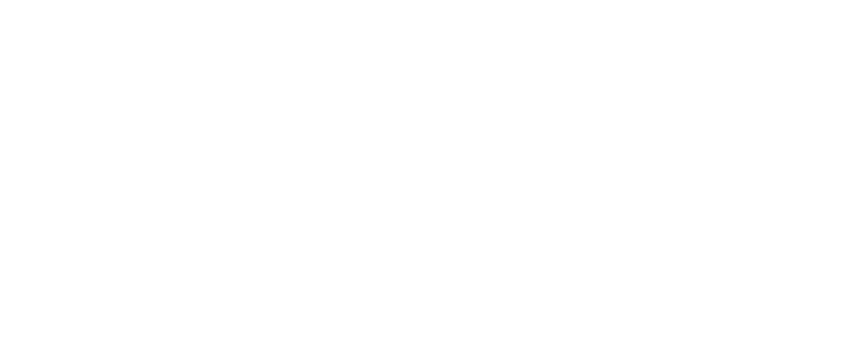
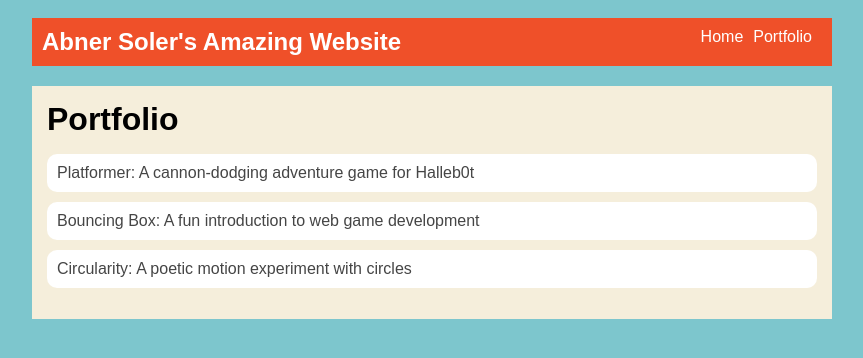
Before and after one commit to abnersoler08/abnersoler08.github.io, a plain HTML site: page portfolio.html in a window 1280 px wide. Shown: the whole page, without its empty margins (208-1071 px from the left). Drawn offline with Linux system fonts and the light colour scheme.

Commit message:
add portfolio page to website

```diff
--- a/portfolio.html
+++ b/portfolio.html
@@ -1,13 +1,42 @@
 <!DOCTYPE html>
 <html>
   <head>
-    <title>CHANGE ME</title>
+    <title>My Awesome Website</title>
+    <link rel="stylesheet" href="style.css" />
   </head>
 
   <body>
     <!-- All content goes here -->
     <div id="all-contents">
+      <nav>
+        <h1>Abner Soler's Amazing Website</h1>
+        <ul id="nav-ul">
+          <ul id="nav-ul">
+            <a href="index.html">Home</a>
+          </li>
+          <li class="nav-li">
+            <a href="portfolio.html">Portfolio</a>
+          </li>
+        </ul>
+      </nav>
 
+      <main>
+        <div class="content">
+          <h1>Portfolio</h1>
+          <ul id="portfolio">
+            <li>
+              <a href="projects/platformer/">Platformer: A cannon-dodging adventure game for Halleb0t</a>
+            </li>
+            <li>
+              <a href="projects/bouncing-box/">Bouncing Box: A fun introduction to web game development</a>
+            </li>
+            <li>
+              <a href="projects/circularity/">Circularity: A poetic motion experiment with circles</a>
+            </li>
+
+          </ul>
+        </div>
+      </main>
     </div>
   </body>
 </html>
--- a/style.css
+++ b/style.css
@@ -74,3 +74,28 @@ main {
 h2, h3 {
     margin: 0px;
 }
+/* Portfolio styles */
+.content h1 {
+    color: black;
+  }
+
+  #portfolio {
+    list-style-type: none;
+    padding-left: 0;
+  }
+
+  #portfolio li {
+    background: #fff;
+    padding: 10px;
+    border-radius: 10px;
+    margin-bottom: 10px;
+  }
+
+  #portfolio li:hover {
+    background: #eee;
+  }
+
+  #portfolio a {
+    text-decoration: none;
+    color: #454545;
+  }
```
Also changed, not shown: index.html (+2 -2 lines).
